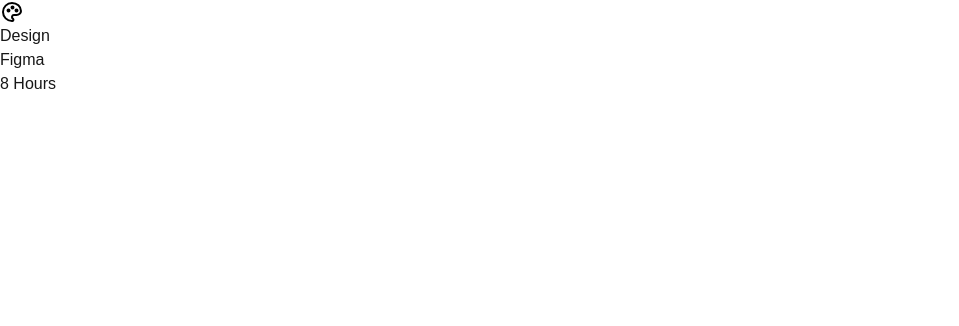
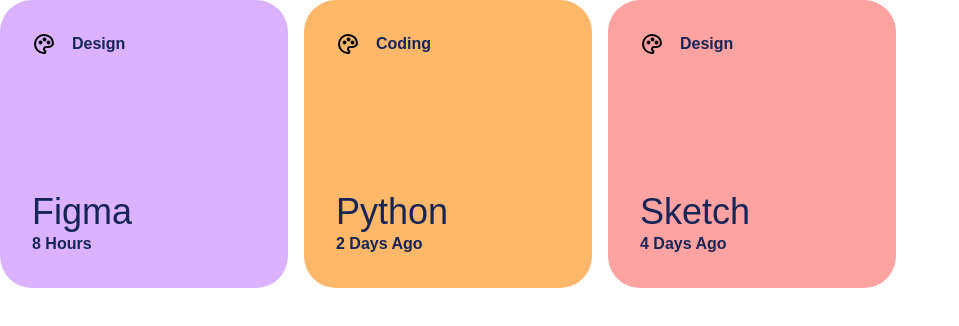
Before and after one commit to RahmatRohmatDoni/my--app, a Next.js app: page /learn in a window 1280 px wide. Shown: the top 326 px of the page, without its empty margins (0-959 px from the left). Built offline with nearby package versions, Linux system fonts and the light colour scheme.

Commit message:
Belajar CSS Tailwind

```diff
--- a/app/learn/page.tsx
+++ b/app/learn/page.tsx
@@ -1,14 +1,38 @@
 export default function LearnPage(){
     return(
-        <div>
-            <div>
-                <img src="/palette.svg" alt="Design" />
-                <p>Design</p>
+        <section className="h-screen bg-gray-100s flex gap-4">
+        <div className ="bg-purple-300 p-8 h-72 w-72 rounded-4xl flex flex-col justify-between text-blue-950" >
+            <div className = "flex gap-4 " >
+                <img src="palette.svg" alt="testting"/>
+                <p className="font-bold">Design</p>
             </div>
             <div>
-                <p>Figma</p>
-                <p>8 Hours</p>
+                <h2 className="text-4xl font bold" >Figma</h2>
+                <p className="font-bold">8 Hours</p>
             </div>
         </div>
+
+                <div className ="bg-orange-300 p-8 h-72 w-72 rounded-4xl flex flex-col justify-between text-blue-950" >
+            <div className = "flex gap-4 " >
+                <img src="palette.svg" alt="testting"/>
+                <p className="font-bold">Coding</p>
+            </div>
+            <div>
+                <h2 className="text-4xl font bold" >Python</h2>
+                <p className="font-bold">2 Days Ago</p>
+            </div>
+        </div>
+
+                <div className ="bg-red-300 p-8 h-72 w-72 rounded-4xl flex flex-col justify-between text-blue-950" >
+            <div className = "flex gap-4 " >
+                <img src="palette.svg" alt="testting"/>
+                <p className="font-bold">Design</p>
+            </div>
+            <div>
+                <h2 className="text-4xl font bold" >Sketch</h2>
+                <p className="font-bold">4 Days Ago</p>
+            </div>
+        </div>
+        </section>
     );
 };
```
